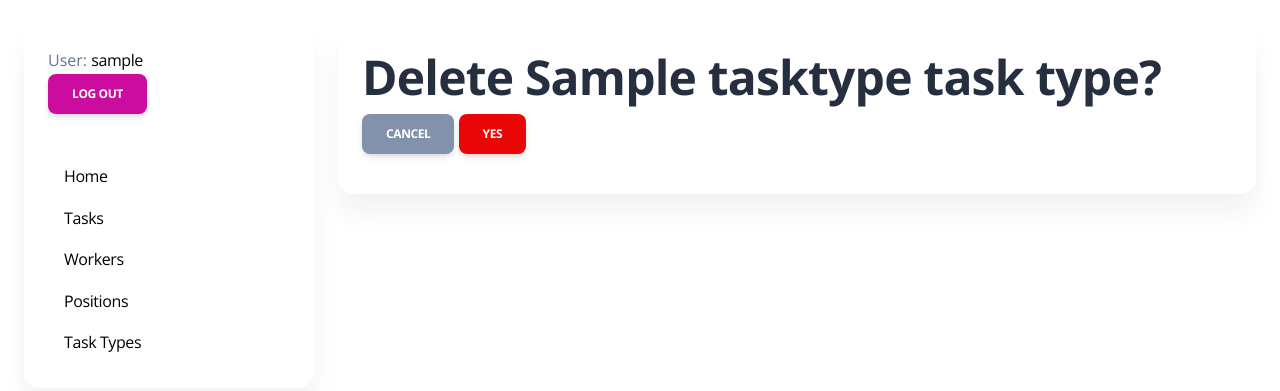
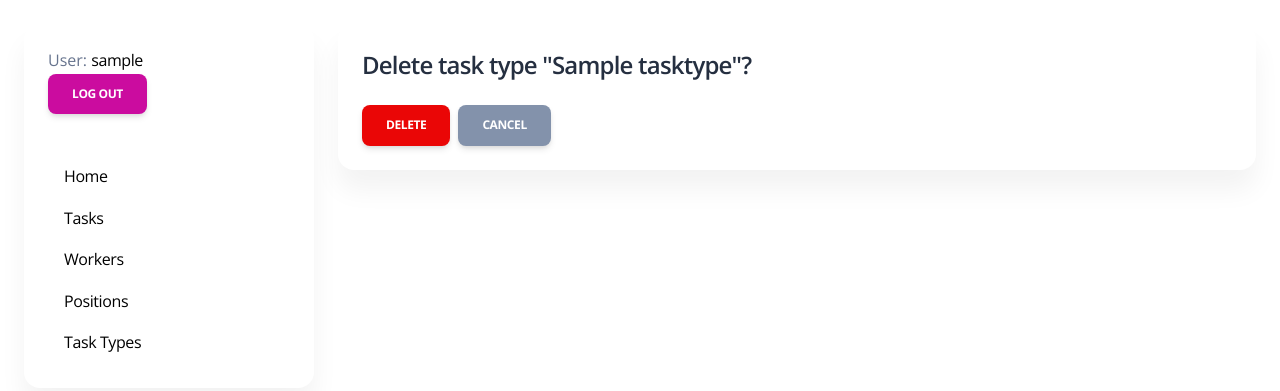
Before and after one commit to AndriiOne/crew-tasks, a Django app: page /task-types/1/delete/ in a window 1280 px wide. Shown: the top 391 px of the page. Run offline with Django 5.2, Linux system fonts and the light colour scheme; a user stored in the database is signed in; tables that the repository leaves empty hold one stand-in row (values such as "Sample post"); some libraries are stand-ins or nearby versions.

Commit message:
Style task type delete page

```diff
--- a/templates/tasks/tasktype_confirm_delete.html
+++ b/templates/tasks/tasktype_confirm_delete.html
@@ -1,12 +1,13 @@
 {% extends "base.html" %}
 
 {% block content %}
-  <h1>Delete {{ tasktype.name }} task type?</h1>
+  <h4 class="mb-4">Delete task type "{{ object.name }}"?</h4>
+
   <form method="post">
     {% csrf_token %}
-    <a href="{% url 'tasks:task-type-list' %}" class="btn btn-secondary">
-      Cancel
-    </a>
-    <input type="submit" value="Yes" class="btn btn-danger">
+    <div class="d-flex gap-2">
+      <button type="submit" class="btn btn-danger mb-0">Delete</button>
+      <a href="{% url 'tasks:task-type-list' %}" class="btn btn-secondary mb-0">Cancel</a>
+    </div>
   </form>
 {% endblock %}
```
